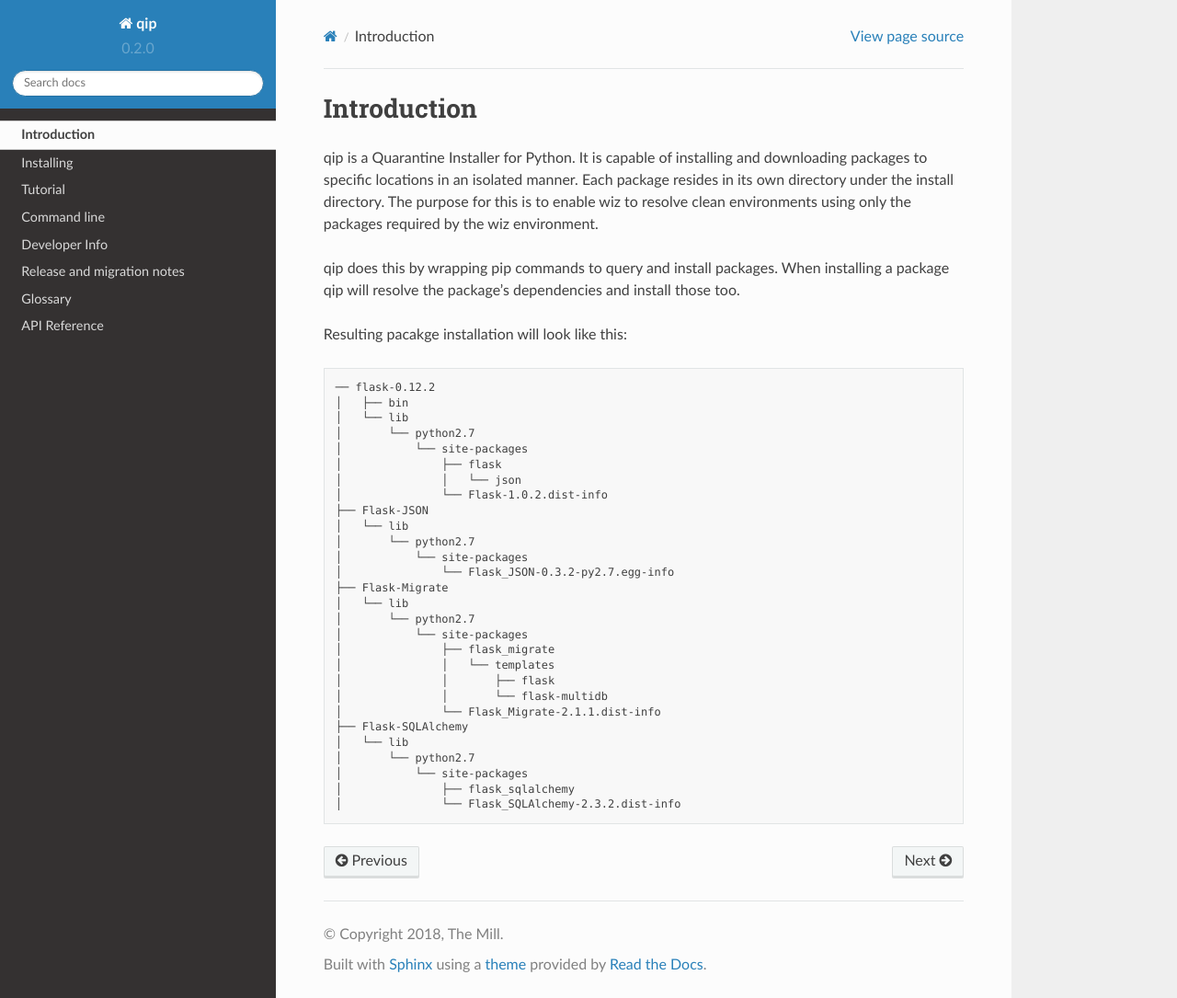
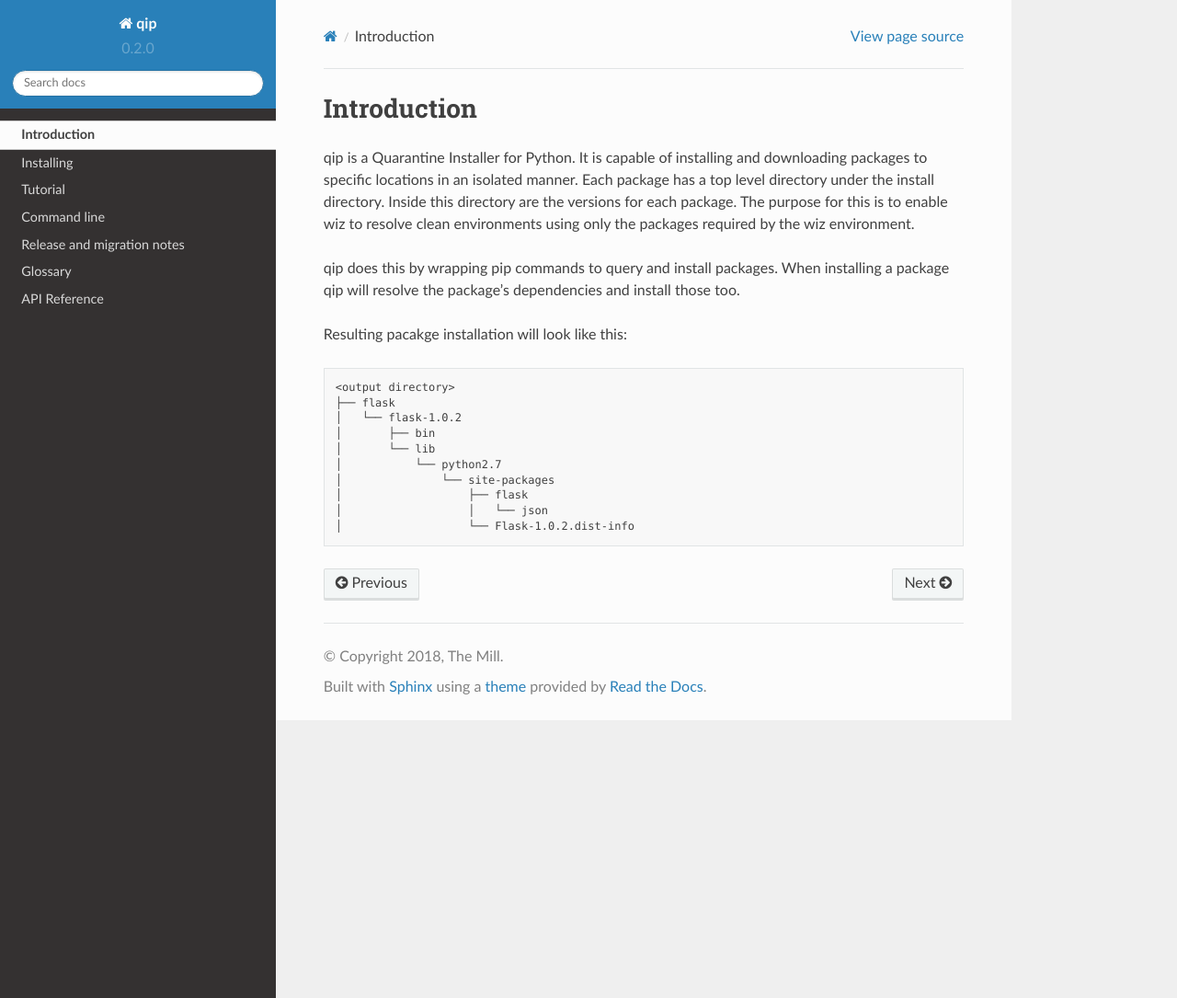
Before and after one commit to themill/qip, a Sphinx documentation site: the page built from doc/introduction.rst, in a window 1280 px wide and 1085 px high. Shown: the whole window at 92% size. Built offline with Sphinx 7.4.7 and the Read the Docs theme 2.0.0, drawn with Linux system fonts in a browser that asks for light colours.

Commit message:
Update docs

```diff
--- a/doc/index.rst
+++ b/doc/index.rst
@@ -13,7 +13,6 @@
     installing
     tutorial
     command_line
-    developer_info
     release/index
     glossary
     api_reference/index
--- a/doc/introduction.rst
+++ b/doc/introduction.rst
@@ -5,8 +5,9 @@
 ************
 
 qip is a Quarantine Installer for Python. It is capable of installing and downloading
-packages to specific locations in an isolated manner. Each package resides in its own
-directory under the install directory. The purpose for this is to enable wiz to
+packages to specific locations in an isolated manner. Each package has a top
+level directory under the install directory. Inside this directory
+are the versions for each package. The purpose for this is to enable wiz to
 resolve clean environments using only the packages required by the wiz environment.
 
 qip does this by wrapping pip commands to query and install packages.
@@ -16,31 +17,13 @@
 
 .. code::
 
-	── flask-0.12.2
-	│   ├── bin
-	│   └── lib
-	│       └── python2.7
-	│           └── site-packages
-	│               ├── flask
-	│               │   └── json
-	│               └── Flask-1.0.2.dist-info
-	├── Flask-JSON
-	│   └── lib
-	│       └── python2.7
-	│           └── site-packages
-	│               └── Flask_JSON-0.3.2-py2.7.egg-info
-	├── Flask-Migrate
-	│   └── lib
-	│       └── python2.7
-	│           └── site-packages
-	│               ├── flask_migrate
-	│               │   └── templates
-	│               │       ├── flask
-	│               │       └── flask-multidb
-	│               └── Flask_Migrate-2.1.1.dist-info
-	├── Flask-SQLAlchemy
-	│   └── lib
-	│       └── python2.7
-	│           └── site-packages
-	│               ├── flask_sqlalchemy
-	│               └── Flask_SQLAlchemy-2.3.2.dist-info
+	<output directory>
+	├── flask
+	│   └── flask-1.0.2
+	│       ├── bin
+	│       └── lib
+	│           └── python2.7
+	│               └── site-packages
+	│                   ├── flask
+	│                   │   └── json
+	│                   └── Flask-1.0.2.dist-info
--- a/doc/release/release_notes.rst
+++ b/doc/release/release_notes.rst
@@ -4,7 +4,7 @@
 Release Notes
 *************
 
-.. release:: 0.2.0
+.. release:: Upcoming
 
     .. change:: changed
 
--- a/usurp.json
+++ b/usurp.json
@@ -1,6 +1,6 @@
 {
     "context": {
-        "current_version": "0.2.0"
+        "current_version": "0.1.0"
     },
     "operations": [
         {
```
Also changed, not shown: doc/developer_info.rst (deleted, +0 -23 lines), doc/installing.rst (+9 -7 lines), doc/tutorial.rst (+5 -15 lines).
